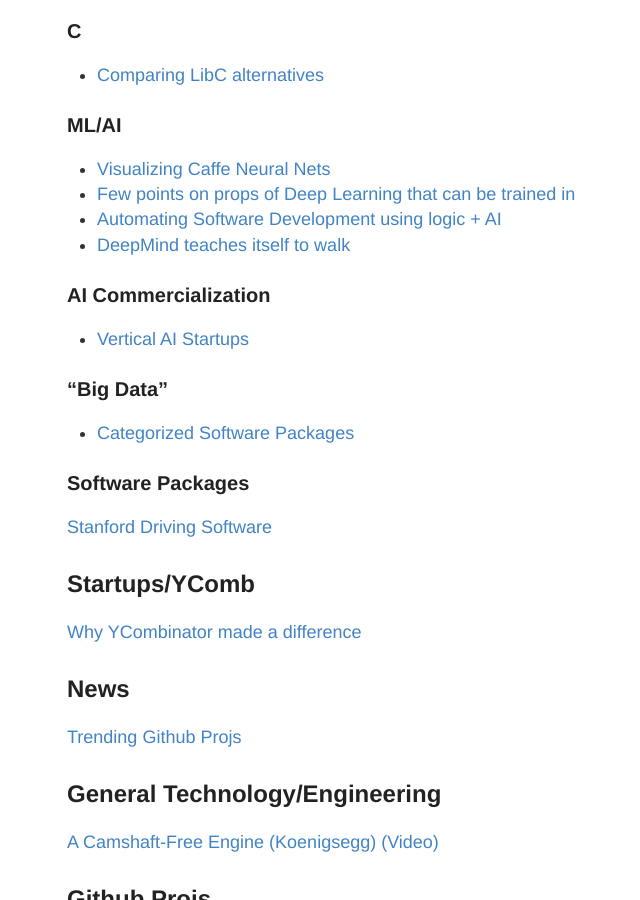
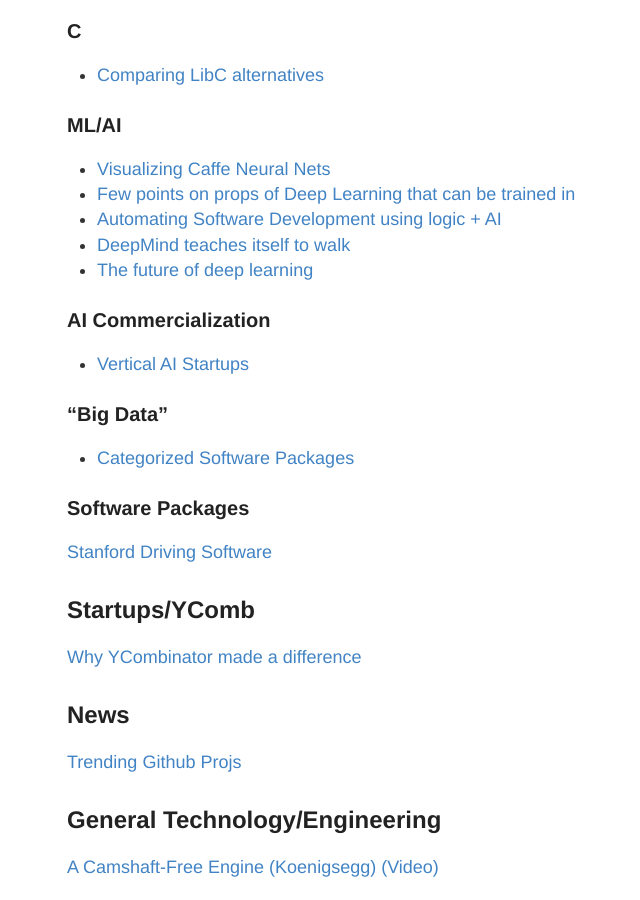
Before and after one commit to RONNCC/ronncc.github, a Jekyll site: the page built from _posts/2016-1-1-InterestingLinks.md, in a window 1280 px wide and 900 px high, scrolled down 2136 px. Shown: the whole window, without its empty margins (213-853 px from the left). Built offline with Jekyll 4.4.1, drawn with Linux system fonts in a browser that asks for light colours; comment, search, counter and statistics services are not loaded.

Commit message:
Update 2016-1-1-InterestingLinks.md

```diff
--- a/_posts/2016-1-1-InterestingLinks.md
+++ b/_posts/2016-1-1-InterestingLinks.md
@@ -81,6 +81,7 @@
 - [Few points on props of Deep Learning that can be trained in ](https://cbmm.mit.edu/sites/default/files/publications/Deep%20Learning-%20mathematics%20and%20neuroscience.pdf)
 - [Automating Software Development using logic + AI](https://techcrunch.com/2017/06/27/diffblue/)
 - [DeepMind teaches itself to walk](https://www.youtube.com/watch?v=gn4nRCC9TwQ&feature=youtu.be)
+- [The future of deep learning](https://blog.keras.io/the-future-of-deep-learning.html)
 
 ### AI Commercialization
 - [Vertical AI Startups](http://www.bradfordcross.com/blog/2017/6/13/vertical-ai-startups-solving-industry-specific-problems-by-combining-ai-and-subject-matter-expertise?imm_mid=0f3d3e&cmp=em-data-na-na-newsltr_20170626)
```
